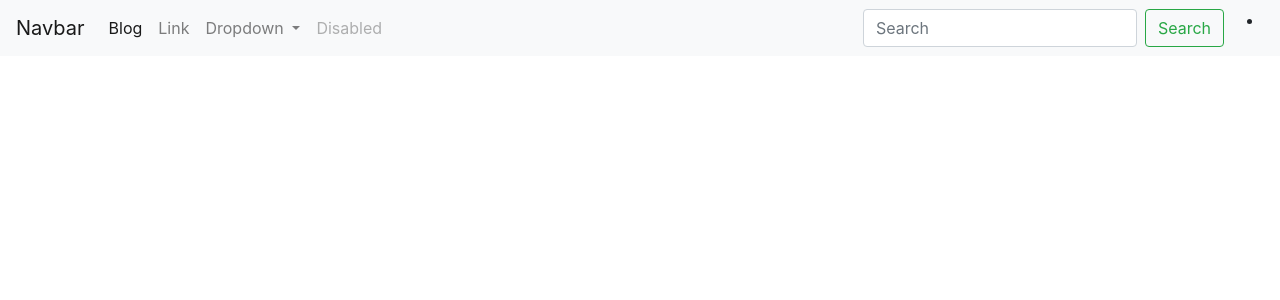
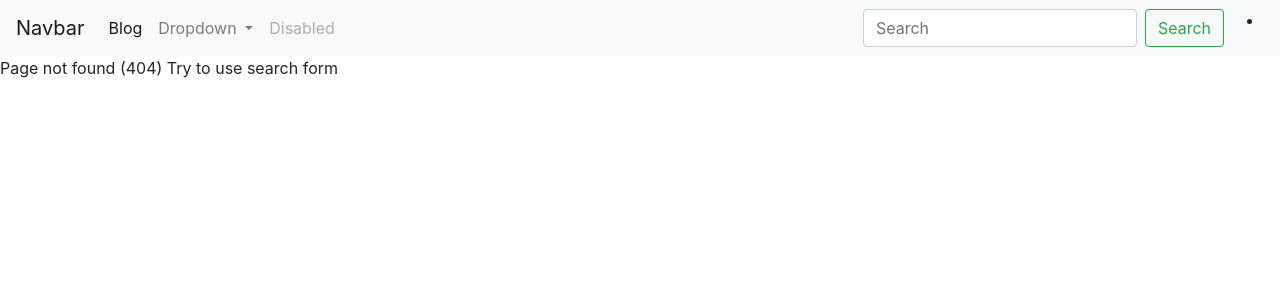
Before and after one commit to kmv1712/blog_on_flask, a Python web app: template app/templates/404.html in a window 1280 px wide. Shown: the top 300 px of the page. Run offline with Jinja, Linux system fonts and the light colour scheme; the template is opened without the code that fills it, so the values that code supplies are empty; some libraries are stand-ins or nearby versions.

Commit message:
Добавил файл стилей и обработку с шаблоном 404 ошибки

```diff
--- a/app/posts/blueprint.py
+++ b/app/posts/blueprint.py
@@ -35,7 +35,7 @@ def create_post():
 @posts.route('/<slug>/edit/', methods=['POST', 'GET'])
 @login_required
 def edit_post(slug):
-    post = Post.query.filter(Post.slug==slug).first()
+    post = Post.query.filter(Post.slug==slug).first_or_404()
 
     if request.method == 'POST':
         form = PostForm(formdata=request.form, obj=post)
@@ -72,13 +72,13 @@ def index():
 # http://localhost/blog/first-post
 @posts.route('/<slug>')
 def post_detail(slug):
-    post = Post.query.filter(Post.slug==slug).first()
+    post = Post.query.filter(Post.slug==slug).first_or_404()
     tags = post.tags
     return render_template('posts/post_detail.html', post=post, tags=tags)
 
 # http://localhost/blog/tag/python
 @posts.route('/tag/<slug>')
 def tag_detail(slug):
-    tag = Tag.query.filter(Tag.slug==slug).first()
+    tag = Tag.query.filter(Tag.slug==slug).first_or_404()
     posts = tag.posts.all()
     return render_template('posts/tag_detail.html', posts=posts, tag=tag)
--- /dev/null
+++ b/app/static/css/style.css
@@ -0,0 +1,7 @@
+.navbar {
+    border-radius: 0;
+}
+
+h1 {
+    color: red;
+}
--- a/app/templates/404.html
+++ b/app/templates/404.html
@@ -1 +1,13 @@
 {% extends 'base.html' %}
+
+{% block title %}
+    Page not found (404)
+{% endblock %}
+
+{% block content_title %}
+    Page not found (404)
+{% endblock %}
+
+{% block content %}
+    Try to use search form
+{% endblock %}
--- a/app/templates/base.html
+++ b/app/templates/base.html
@@ -9,6 +9,7 @@
 
     </title>
     <link rel="stylesheet" href="https://stackpath.bootstrapcdn.com/bootstrap/4.4.1/css/bootstrap.min.css" integrity="sha384-Vkoo8x4CGsO3+Hhxv8T/Q5PaXtkKtu6ug5TOeNV6gBiFeWPGFN9MuhOf23Q9Ifjh" crossorigin="anonymous">
+    <link rel="stylesheet" href="{{ url_for('static', filename='css/style.css') }}">
 </head>
 <body>
 <nav class="navbar navbar-expand-lg navbar-light bg-light">
@@ -21,9 +22,6 @@
     <ul class="navbar-nav mr-auto">
       <li class="nav-item active">
         <a class="nav-link" href=" {{ url_for('posts.index') }} ">Blog<span class="sr-only">(current)</span></a>
-      </li>
-      <li class="nav-item">
-        <a class="nav-link" href="#">Link</a>
       </li>
       <li class="nav-item dropdown">
         <a class="nav-link dropdown-toggle" href="#" id="navbarDropdown" role="button" data-toggle="dropdown" aria-haspopup="true" aria-expanded="false">
--- a/app/view.py
+++ b/app/view.py
@@ -4,3 +4,8 @@ from flask import render_template
 @app.route('/')
 def index():
     return render_template('index.html')
+
+
+@app.errorhandler(404)
+def page_not_found(e):
+    return render_template('404.html'), 404
```
